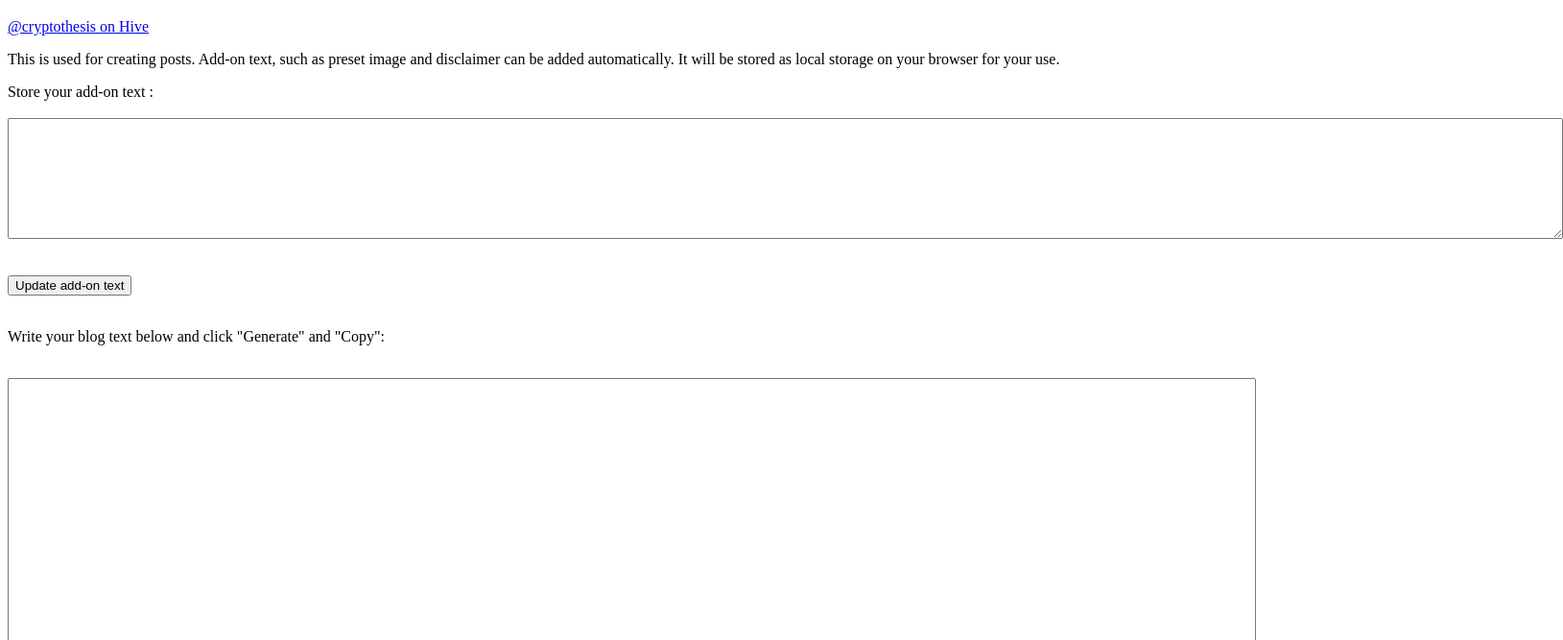
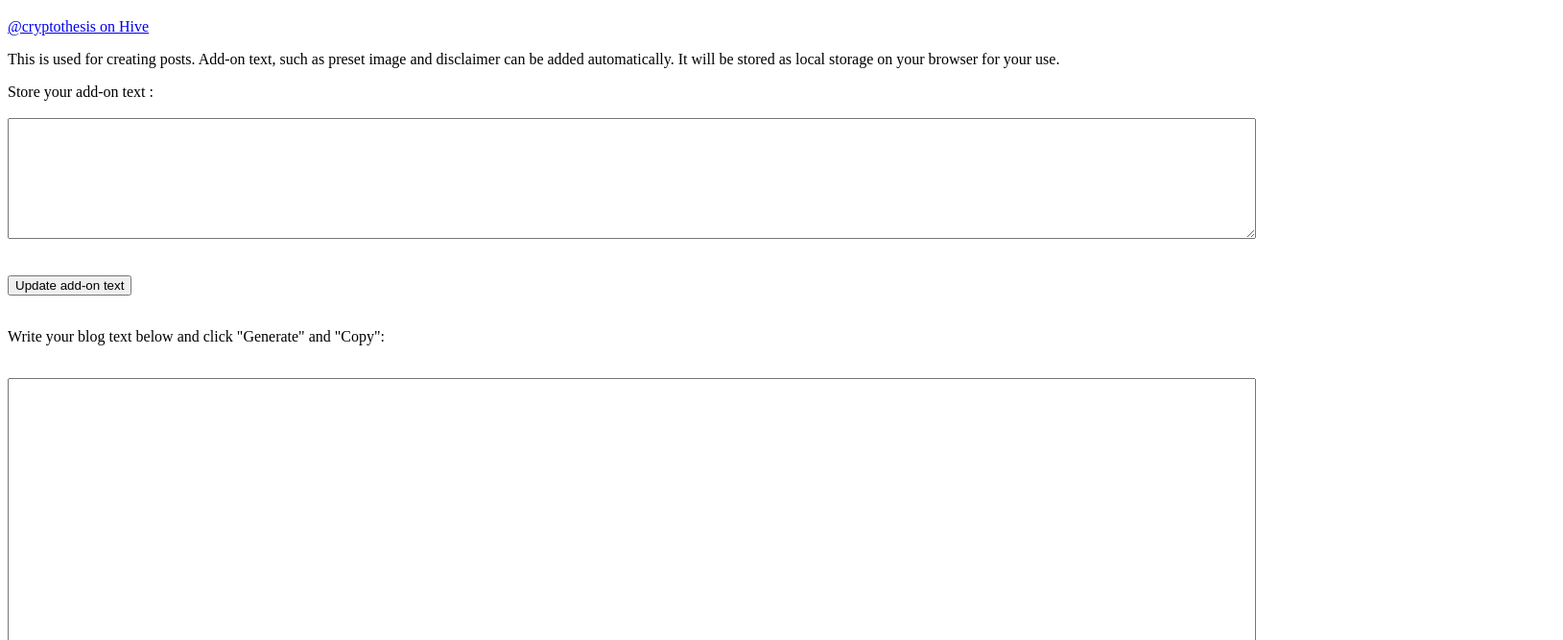
Before and after one commit to cryptothesis/hiveblog, a plain HTML site: page index.html in a window 1280 px wide. Shown: the part 61-728 px from the top of the page at 96% size, 1629 px wide, since content can reach past the window. Drawn offline with Linux system fonts and the light colour scheme.

Commit message:
Update index.html

```diff
--- a/index.html
+++ b/index.html
@@ -18,7 +18,7 @@
   Store your add-on text :
   <br>
   <br>
-  <textarea id="addontext" rows="4" cols="100"></textarea>
+  <textarea id="addontext" rows="4" cols="80"></textarea>
   <br>
   <p id = "addon"></p>
   <br>
```
